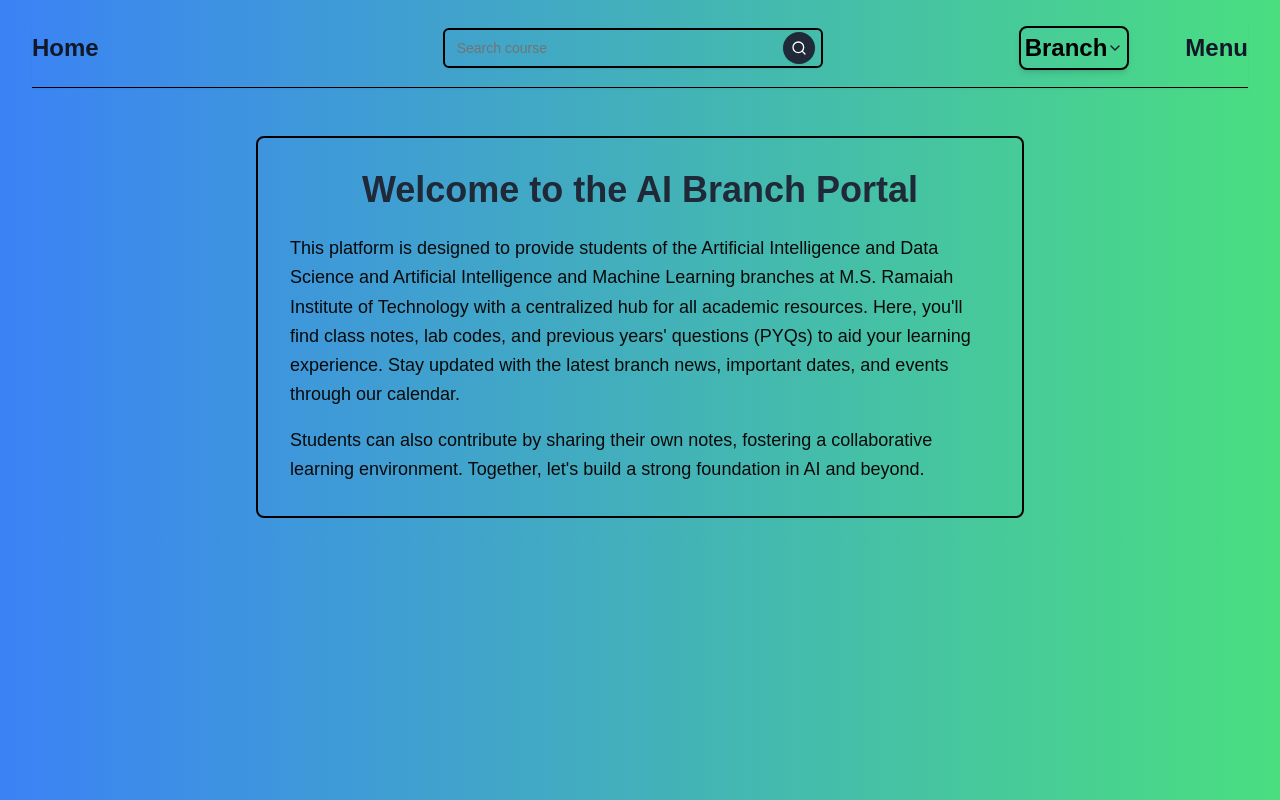
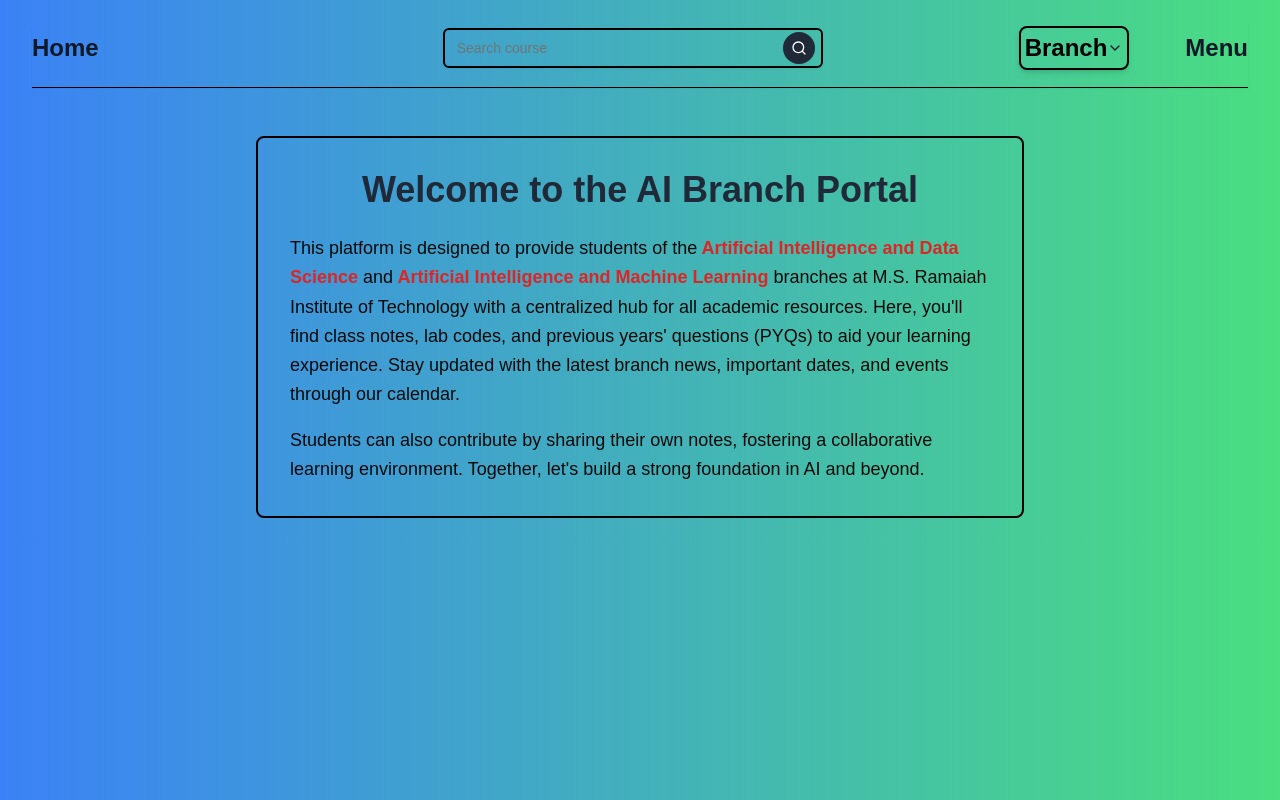
Before and after one commit to RohanPKulkarni/nextjs-2024, a Next.js app: page / in a window 1280 px wide. Built offline with nearby package versions, Linux system fonts and the light colour scheme.

Commit message:
home text

```diff
--- a/src/app/page.js
+++ b/src/app/page.js
@@ -1,15 +1,17 @@
 
 export default function Home() {
   return (
-    <section class="max-w-3xl bg-transparent mx-auto p-8 lg:custom-shadow1 rounded-lg mt-12 hover:shadow-xl transition-shadow duration-300 border-2 border-black ">
+    <section class="max-w-3xl bg-transparent mx-auto p-8 lg:custom-shadow1 rounded-lg mt-6 lg:mt-12 md:mt-8 hover:shadow-xl transition-shadow duration-300 border-2 border-black ">
       <h1 class="text-4xl font-bold text-center text-gray-800 mb-6">Welcome to the AI Branch Portal</h1>
 
       <p class="text-lg text-black-600 mb-4 leading-relaxed">
-      This platform is designed to provide students of the Artificial Intelligence and Data Science and Artificial Intelligence
-       and Machine Learning branches at M.S. Ramaiah Institute of Technology with a centralized hub for all academic resources.
-       Here, you'll find class notes, lab codes, and previous years' questions (PYQs) to aid your learning experience. Stay updated
-        with the latest branch news, important dates, and events through our calendar.
+      This platform is designed to provide students of the
+      <span class="font-bold text-red-600"> Artificial Intelligence and Data Science</span> and
+      <span class="font-bold text-red-600"> Artificial Intelligence and Machine Learning</span> branches at M.S. Ramaiah Institute of Technology with a centralized hub for all academic resources.
+      Here, you'll find class notes, lab codes, and previous years' questions (PYQs) to aid your learning experience. Stay updated
+      with the latest branch news, important dates, and events through our calendar.
       </p>
+
 
       <p class="text-lg text-black-600 leading-relaxed">
         Students can also contribute by sharing their own notes, fostering a collaborative learning
```
